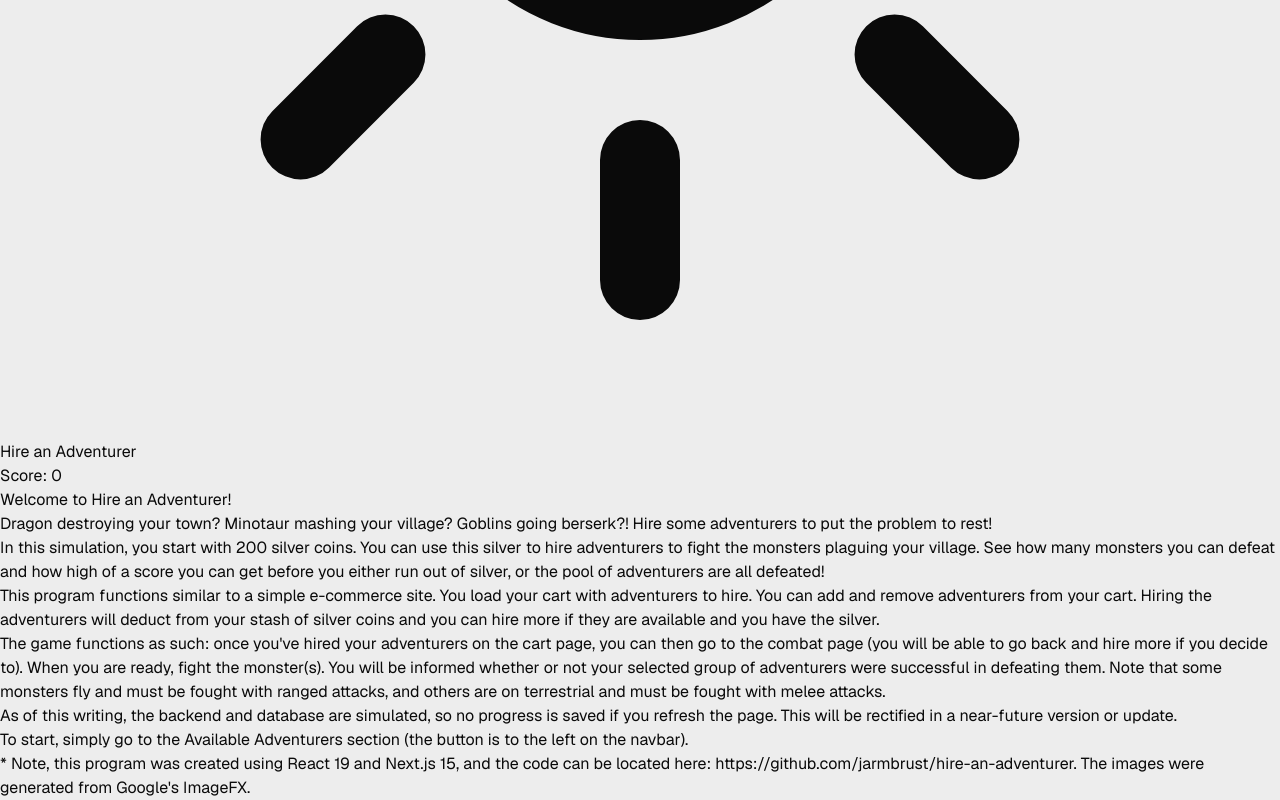
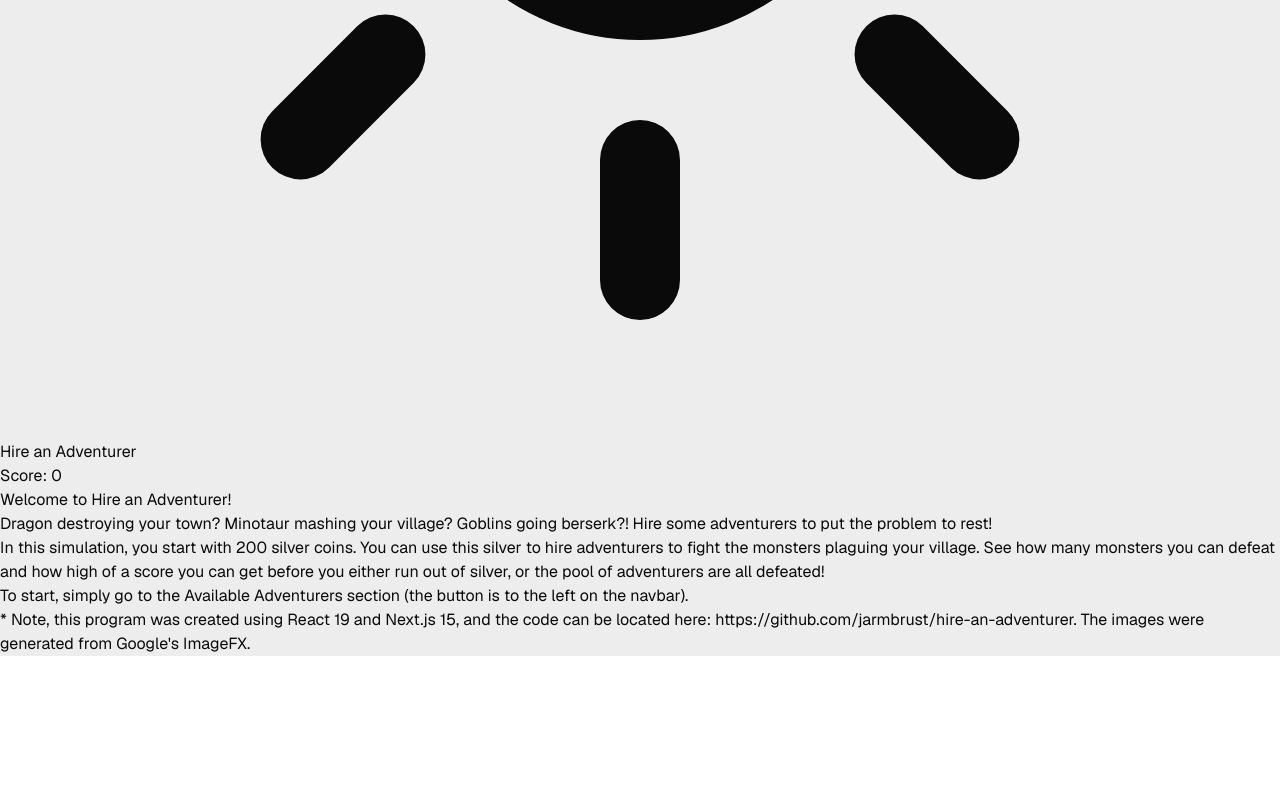
Before and after one commit to jarmbrust/hire-an-adventurer, a Next.js app: page / in a window 1280 px wide. Shown: the part 6128-6928 px from the top of the page. After the commit the page ends 6784 px from the top, so only its background shows below. Built offline with nearby package versions, Linux system fonts and the light colour scheme.

Commit message:
installed redux, and removed some verbose text from main page

```diff
--- a/package.json
+++ b/package.json
@@ -11,12 +11,14 @@
   "dependencies": {
     "@heroicons/react": "^2.2.0",
     "@neondatabase/serverless": "^1.0.0",
+    "@reduxjs/toolkit": "^2.8.2",
     "clsx": "^2.1.1",
     "mongodb": "^6.17.0",
     "next": "^15.3.3",
     "postgres": "^3.4.7",
     "react": "^19.0.0",
-    "react-dom": "^19.0.0"
+    "react-dom": "^19.0.0",
+    "react-redux": "^9.2.0"
   },
   "devDependencies": {
     "@eslint/eslintrc": "^3",
--- a/src/app/page.tsx
+++ b/src/app/page.tsx
@@ -11,23 +11,6 @@ const HomePage = async () => {
         In this simulation, you start with 200 silver coins.  You can use this silver to hire adventurers
         to fight the monsters plaguing your village.  See how many monsters you can defeat and how high of
         a score you can get before you either run out of silver, or the pool of adventurers are all defeated!
-      </p>
-      <p className="mt-4 mb-3">
-        This program functions similar to a simple e-commerce site.  You load your cart
-        with adventurers to hire. You can add and remove adventurers from your cart.
-        Hiring the adventurers will deduct from your stash of silver coins and you can hire more if
-        they are available and you have the silver.
-      </p>
-      <p className="mt-4 mb-3">
-        The game functions as such: once you&apos;ve hired your adventurers on the cart page,
-        you can then go to the combat page (you will be able to go back and hire more if you decide to).
-        When you are ready, fight the monster(s).  You will be informed whether or not your
-        selected group of adventurers were successful in defeating them.  Note that some monsters fly and must be
-        fought with ranged attacks, and others are on terrestrial and must be fought with melee attacks.
-      </p>
-      <p>
-        As of this writing, the backend and database are simulated, so no progress is saved if
-        you refresh the page. This will be rectified in a near-future version or update.
       </p>
       <p className="mt-4 mb-3">
         To start, simply go to the Available Adventurers section (the button is to the left on the navbar).
```
Also changed, not shown: 1 other file (tests, documents, lock files or other folders).
